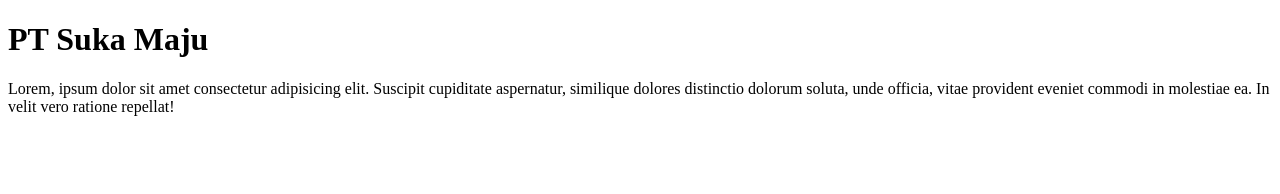
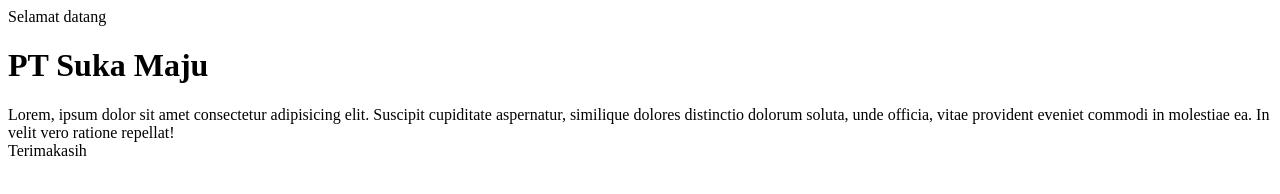
Before and after one commit to ReyhanRf123/Company-Profile, a plain HTML site: page index.html in a window 1280 px wide. Drawn offline with Linux system fonts and the light colour scheme.

Commit message:
menambahkan header dan footer

```diff
--- a/index.html
+++ b/index.html
@@ -6,9 +6,9 @@
     <title>Company Profile</title>
 </head>
 <body>
-
+    <header>Selamat datang</header>
     <h1>PT Suka Maju</h1>
     <div>Lorem, ipsum dolor sit amet consectetur adipisicing elit. Suscipit cupiditate aspernatur, similique dolores distinctio dolorum soluta, unde officia, vitae provident eveniet commodi in molestiae ea. In velit vero ratione repellat!</div>
-
+    <footer>Terimakasih</footer>
 </body>
 </html>
```
